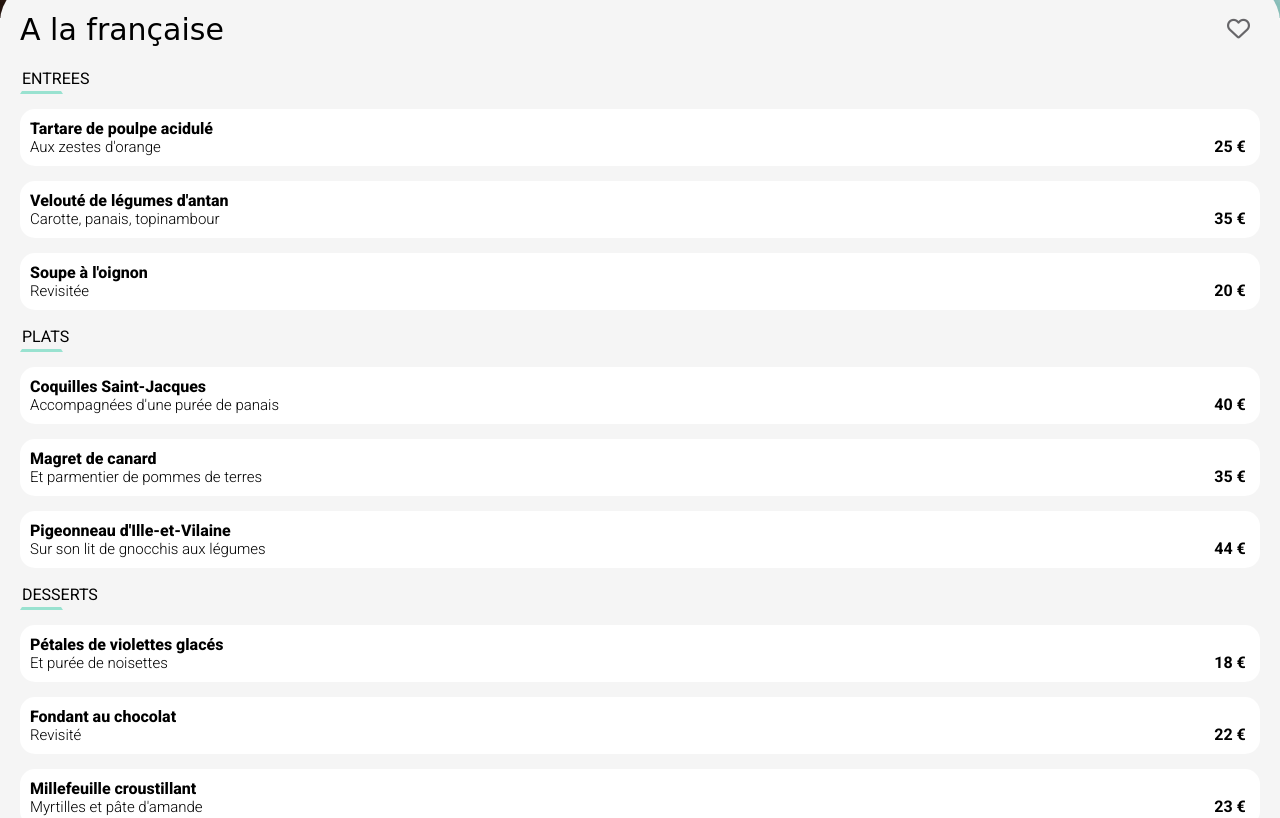
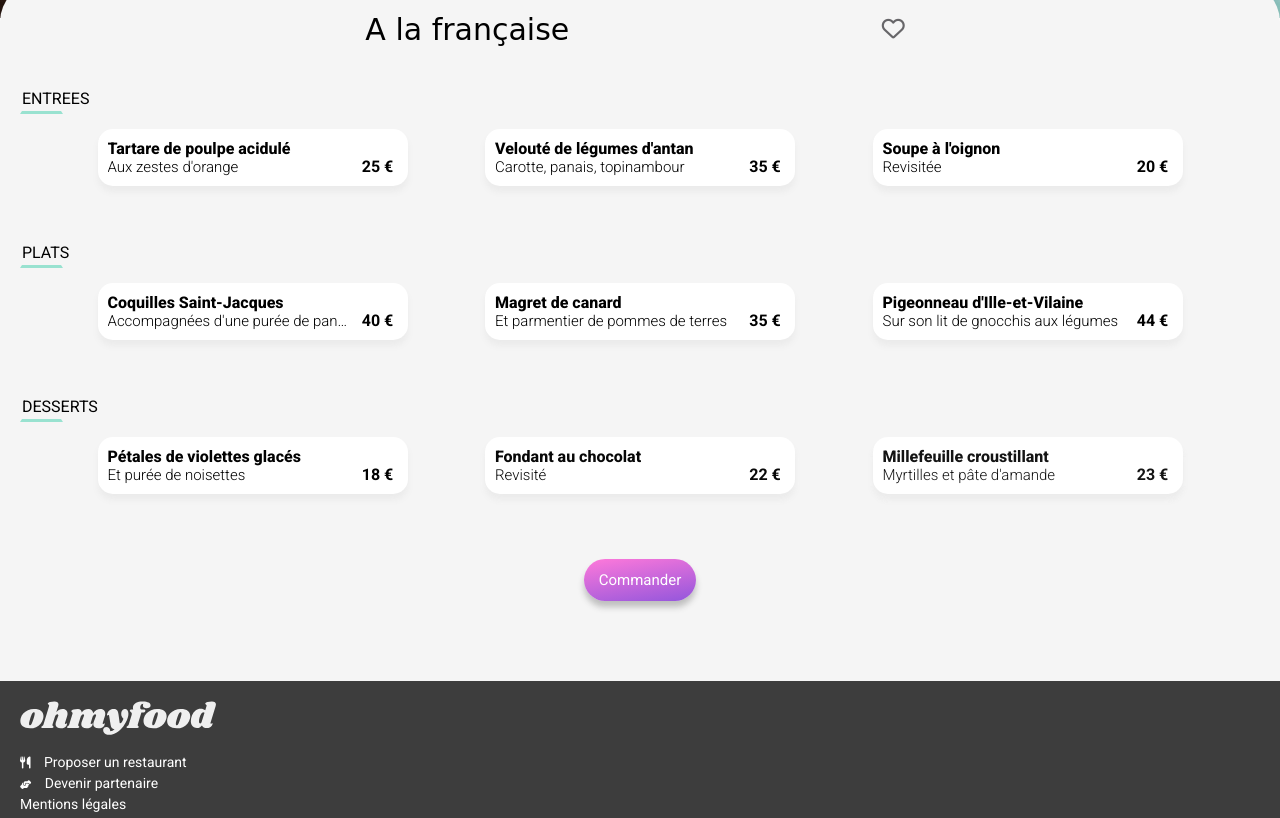
Before and after one commit to Artur-CA/ArturCarreira_3_14042021, a website: page A_la_francaise.html in a window 1280 px wide. Shown: the part 260-1078 px from the top of the page. Drawn offline with Linux system fonts and the light colour scheme; a web font is replaced by a local one.

Commit message:
Optimisation page menu

```diff
--- a/A_la_francaise.html
+++ b/A_la_francaise.html
@@ -54,169 +54,169 @@
         <!-- starter section -->
         <section class="menu__starter">
           <h5 class="menu__title">ENTREES</h5>
-
-          <a href="" class="menu__info">
-            <div class="menu__text">
+          <div class="menus">
+            <div class="menus__info mi mi--1">
+              <div class="menus__text">
                 <h3>Tartare de poulpe acidulé</h3>
                 <h6>Aux zestes d'orange</h6>
               </div>
-            <div class="menu__price">
+              <div class="menus__price">
                 <span><strong>25 €</strong></span>
               </div>
-            <div class="menu__check">
+              <div class="menus__check">
                 <i class="fas fa-check-circle circle"></i>
               </div>
-          </a>
+            </div>
 
-          <a href="" class="menu__info">
-            <div class="menu__text">
+            <div class="menus__info mi mi--2">
+              <div class="menus__text">
                 <h3>Velouté de légumes d'antan</h3>
                 <h6>Carotte, panais, topinambour</h6>
               </div>
-            <div class="menu__price">
+              <div class="menus__price">
                 <span><strong>35 €</strong></span>
               </div>
-            <div class="menu__check">
+              <div class="menus__check">
                 <i class="fas fa-check-circle circle"></i>
               </div>
-          </a>
+            </div>
 
-          <a href="" class="menu__info">
-            <div class="menu__text">
+            <div class="menus__info mi mi--3">
+              <div class="menus__text">
                 <h3>Soupe à l'oignon</h3>
                 <h6>Revisitée</h6>
               </div>
-            <div class="menu__price">
+              <div class="menus__price">
                 <span><strong>20 €</strong></span>
               </div>
-            <div class="menu__check">
+              <div class="menus__check">
                 <i class="fas fa-check-circle circle"></i>
               </div>
-          </a>
+            </div>
+          </div>
         </section>
 
         <!-- dish section -->
         <section class="menu__dish">
           <h5 class="menu__title">PLATS</h5>
-
-          <a href="" class="menu__info">
-            <div class="menu__text">
+          <div class="menus">
+            <div class="menus__info mi mi--4">
+              <div class="menus__text">
                 <h3>Coquilles Saint-Jacques</h3>
                 <h6>Accompagnées d'une purée de panais</h6>
               </div>
-            <div class="menu__price">
+              <div class="menus__price">
                 <span><strong>40 €</strong></span>
               </div>
-            <div class="menu__check">
+              <div class="menus__check">
                 <i class="fas fa-check-circle circle"></i>
               </div>
-          </a>
+            </div>
 
-          <a href="" class="menu__info">
-            <div class="menu__text">
+            <div class="menus__info mi mi--5">
+              <div class="menus__text">
                 <h3>Magret de canard</h3>
                 <h6>Et parmentier de pommes de terres</h6>
               </div>
-            <div class="menu__price">
+              <div class="menus__price">
                 <span><strong>35 €</strong></span>
               </div>
-            <div class="menu__check">
+              <div class="menus__check">
                 <i class="fas fa-check-circle circle"></i>
               </div>
-          </a>
+            </div>
 
-          <a href="" class="menu__info">
-            <div class="menu__text">
+            <div class="menus__info mi mi--6">
+              <div class="menus__text">
                 <h3>Pigeonneau d'Ille-et-Vilaine</h3>
                 <h6>Sur son lit de gnocchis aux légumes</h6>
               </div>
-            <div class="menu__price">
+              <div class="menus__price">
                 <span><strong>44 €</strong></span>
               </div>
-            <div class="menu__check">
+              <div class="menus__check">
                 <i class="fas fa-check-circle circle"></i>
               </div>
-          </a>
+            </div>
+          </div>
         </section>
 
         <!-- dessert section -->
         <section class="menu__dessert">
           <h5 class="menu__title">DESSERTS</h5>
-
-          <a href="" class="menu__info">
-            <div class="menu__text">
+          <div class="menus">
+            <div class="menus__info mi mi--7">
+              <div class="menus__text">
                 <h3>Pétales de violettes glacés</h3>
                 <h6>Et purée de noisettes</h6>
               </div>
-            <div class="menu__price">
+              <div class="menus__price">
                 <span><strong>18 €</strong></span>
               </div>
-            <div class="menu__check">
+              <div class="menus__check">
                 <i class="fas fa-check-circle circle"></i>
               </div>
-          </a>
+            </div>
 
-          <a href="" class="menu__info">
-            <div class="menu__text">
+            <div class="menus__info mi mi--8">
+              <div class="menus__text">
                 <h3>Fondant au chocolat</h3>
                 <h6>Revisité</h6>
               </div>
-            <div class="menu__price">
+              <div class="menus__price">
                 <span><strong>22 €</strong></span>
               </div>
-            <div class="menu__check">
+              <div class="menus__check">
                 <i class="fas fa-check-circle circle"></i>
               </div>
-          </a>
+            </div>
 
-          <a href="" class="menu__info">
-            <div class="menu__text">
+            <div class="menus__info mi mi--9">
+              <div class="menus__text">
                 <h3>Millefeuille croustillant</h3>
                 <h6>Myrtilles et pâte d'amande</h6>
               </div>
-            <div class="menu__price">
+              <div class="menus__price">
                 <span><strong>23 €</strong></span>
               </div>
-            <div class="menu__check">
+              <div class="menus__check">
                 <i class="fas fa-check-circle circle"></i>
               </div>
-          </a>
+            </div>
+          </div>
         </section>
-
+      </div>
       <!--  -->
-        <div class="menu__btn">
+      <div class="menu__container__order">
         <a href="#" class="request__btn">Commander</a>
-        </div>
       </div>
     </main>
 
     <!--  -->
-    <footer>
+    <footer class="footer">
       <div class="footer__logo">
         <img src="img/logo/ohmyfood@2x.svg" alt="logo Ohmyfood" />
       </div>
       <div class="footer__link">
-        <ul class="footer__link__item">
+        <ul>
           <li>
-            <a class="" href="#">
-              <i class="fas fa-utensils footer-icon"> </i>Proposer un
-              restaurant</a
+            <a href="#" class="footer__lk">
+              <i class="fas fa-utensils icon-u"></i>
+              <span>Proposer un restaurant</span></a
             >
           </li>
           <li>
-            <a href="#">
-              <i class="fas fa-hands-helping footer-icon"> </i>Devenir
-              partenaire</a
+            <a href="#" class="footer__lk">
+              <i class="fas fa-hands-helping icon-h"></i>
+              <span>Devenir partenaire</span></a
             >
           </li>
-          <li><a href="#">Mentions légales</a></li>
-          <li><a href="mailto:xxx@gmail.com">Contact</a></li>
+          <li><a href="#" class="footer__lk">Mentions légales</a></li>
+          <li>
+            <a href="mailto:xxx@gmail.com" class="footer__lk">Contact</a>
+          </li>
         </ul>
       </div>
     </footer>
-
-    <!-- <div class="spinner">
-      <span class="loader loader__double"></span>
-    </div> -->
   </body>
 </html>
--- a/sass/base/_base.scss
+++ b/sass/base/_base.scss
@@ -33,6 +33,7 @@ h5 {
   border-bottom-color: $color-tertiary;
   border-bottom-width: 3px;
   padding-bottom: 3px;
+  margin-top: 40px;
 }
 
 h6 {
--- a/sass/layout/_animations.scss
+++ b/sass/layout/_animations.scss
@@ -2,7 +2,7 @@
 
 .spinner {
   background-color: rgb(236, 236, 236);
-  animation: spinner 3s 1s both;
+  animation: spinner $anim-dur 1s both;
   position: fixed;
   opacity: 0.9;
   top: 0;
@@ -62,3 +62,13 @@
   opacity: 0.3;
   animation: spin 1s ease-in-out infinite;
 }
+
+//menu animation
+.mi {
+  animation: mi $anim-dur both;
+  @for $i from 1 through 9 {
+    &--#{$i} {
+      animation-delay: $anim-delay * $i;
+    }
+  }
+}
--- a/sass/layout/_footer.scss
+++ b/sass/layout/_footer.scss
@@ -1,17 +1,10 @@
 .footer {
   padding: 20px;
   background-color: rgb(61, 61, 61);
-  @include md {
-    text-align: center;
-    width: 100%;
-  }
   &__logo {
     filter: invert(100%);
     width: 30%;
     padding-bottom: 10px;
-    @include md {
-      width: 98%;
-    }
   }
   &__link li {
     font-size: 14px;
--- a/sass/pages/_menu.scss
+++ b/sass/pages/_menu.scss
@@ -1,6 +1,6 @@
 .menu__header {
   &__logo {
-    background: #fff;
+    background: #f5f5f5;
     padding: 10px;
     width: 100%;
     text-align: center;
@@ -12,6 +12,7 @@
     margin-bottom: -40px;
   }
 }
+
 .back {
   position: absolute;
   top: 20px;
@@ -29,24 +30,42 @@
     display: flex;
     justify-content: space-between;
     margin: 10px 20px;
+    @include md {
+      justify-content: space-evenly;
+    }
+  }
+
+  &__order {
+    display: flex;
+    justify-content: center;
+    padding-bottom: 80px;
   }
 }
 
 .menu__section {
   margin: 20px;
-  padding-bottom: 80px;
 }
 
-.menu__info {
+.menus {
+  @include md {
+    display: flex;
+    justify-content: space-evenly;
+  }
+
+  &__info {
     display: flex;
     justify-content: space-between;
     margin: 15px 0;
     background-color: #fff;
     border-radius: 15px;
+    box-shadow: 0 6px 6px #ebebeb;
+    cursor: pointer;
+    @include md {
+      width: 25%;
     }
 
-.menu__info:hover {
-  .menu__check {
+    &:hover {
+      .menus__check {
         transform: scaleX(1);
         min-width: 50px;
       }
@@ -55,8 +74,9 @@
         transition: transform 400ms;
       }
     }
+  }
 
-.menu__check {
+  &__check {
     position: relative;
     transform-origin: right;
     transform: scaleX(0);
@@ -71,13 +91,13 @@
     width: 0px;
   }
 
-.menu__text {
+  &__text {
     position: relative;
     padding: 10px 0 10px 10px;
     flex-grow: 1;
     overflow: hidden;
   }
-.menu__price {
+  &__price {
     position: relative;
     display: flex;
     justify-content: center;
@@ -85,8 +105,4 @@
     padding-bottom: 10px;
     min-width: 60px;
   }
-
-.menu__btn {
-  display: flex;
-  justify-content: center;
 }
--- a/sass/utils/_keyframes.scss
+++ b/sass/utils/_keyframes.scss
@@ -19,12 +19,34 @@
 
 @keyframes spinner {
   0% {
-    transform: scaleY(1);
+    transform: scaleZ(1);
+    opacity: 0.9;
+  }
+  50% {
+    transform: scaleZ(0.7);
+    opacity: 0.7;
+  }
+  75% {
+    transform: scaleZ(0.5);
+    opacity: 0.5;
   }
   90% {
-    transform: scaleY(1);
+    transform: scaleZ(0.3);
+    opacity: 0.2;
   }
   100% {
-    transform: scaleY(0);
+    transform: scaleZ(0);
+    opacity: 0;
   }
 }
+
+//menu animation
+@keyframes mi {
+  from {
+    transform-origin: top;
+    opacity: 0;
+  }
+  to {
+    opacity: 1;
+  }
+}
--- a/sass/utils/_variables.scss
+++ b/sass/utils/_variables.scss
@@ -1,3 +1,6 @@
 $color-primary: #9356dc;
 $color-secondary: #ff79da;
 $color-tertiary: #99e2d0;
+
+$anim-dur: 3s;
+$anim-delay: $anim-dur / 9;
```
Also changed, not shown: css/prefixed/styles.css, css/styles.css, 1 other file. Lines whose indentation alone changed are shown as unchanged.
